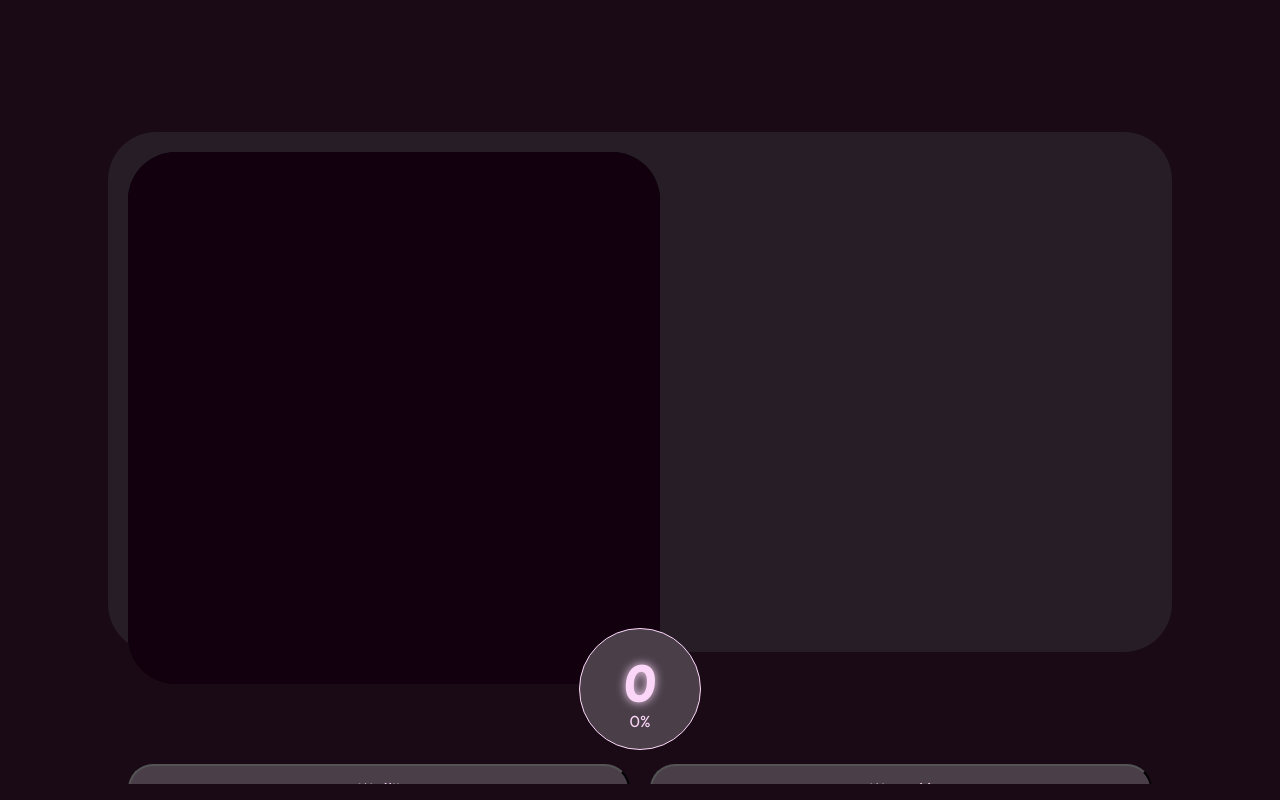
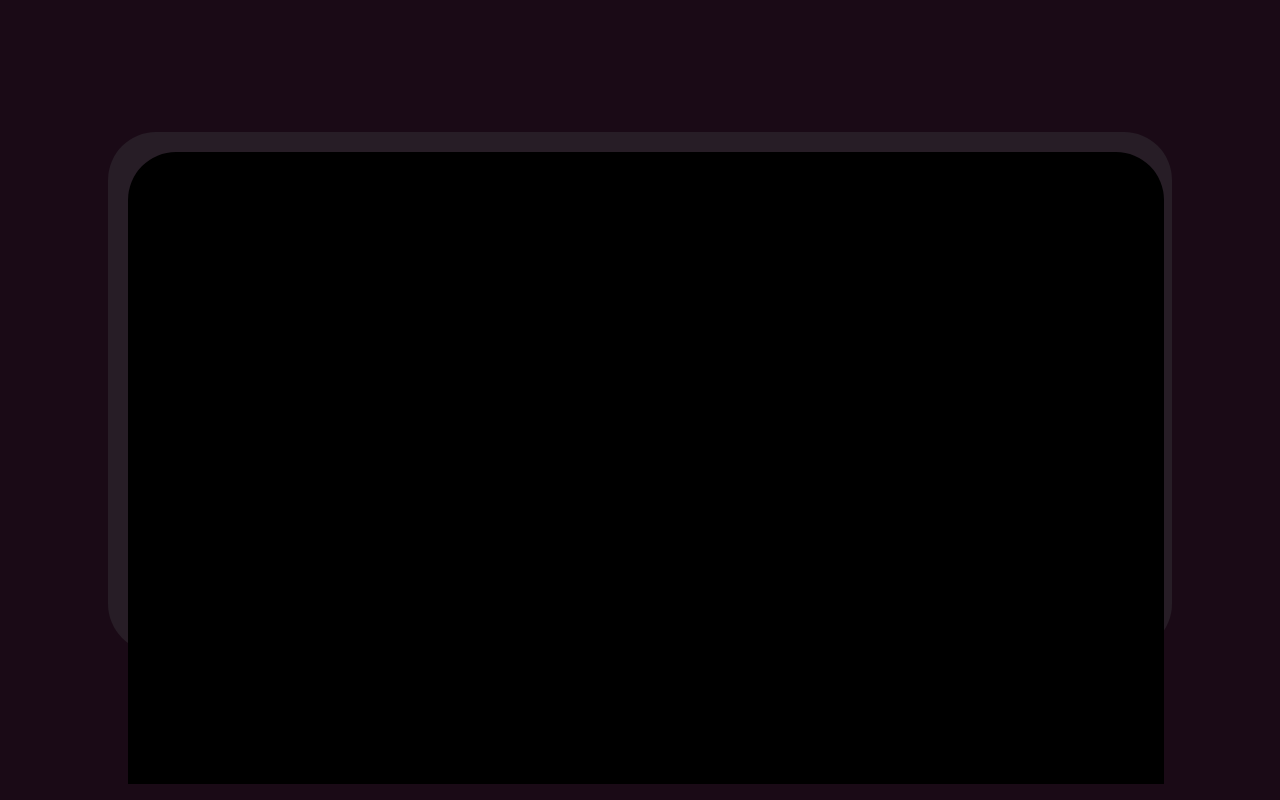
Before and after one commit to Bezik1/Digit-Recognition-Frontend, a React (Vite) app: page / in a window 1280 px wide. Shown: the top 800 px of the page. Built offline with nearby package versions, Linux system fonts and the light colour scheme.

Commit message:
Fixing Pixel Placing Error v4

```diff
--- a/src/components/DrawingCanvas.tsx
+++ b/src/components/DrawingCanvas.tsx
@@ -28,14 +28,14 @@ const DrawingCanvas: React.FC = () => {
     const updatePixels = () =>{
         setPixels((prev) => {
             if(!lastPos.current) {
-                throw new Error("Illegal State")
+                return prev;
             }
-
             const updated = markCrossPixels(lastPos.current.x, lastPos.current.y, prev);
             drawCrossPixel(canvasRef, lastPos.current.x, lastPos.current.y);
             return updated;
         });
     }
+
 
     const handleMouse = (e: React.MouseEvent) => {
         if (!isDrawing) return;
@@ -69,14 +69,24 @@ const DrawingCanvas: React.FC = () => {
     };
 
     const clearCanvas = () => {
-        const ctx = canvasRef.current!.getContext("2d")!;
+        const canvas = canvasRef.current!;
+        const ctx = canvas.getContext("2d")!;
+
+        const scale = window.devicePixelRatio || 1;
+
+        ctx.setTransform(1, 0, 0, 1, 0, 0); // reset skalowania
+        ctx.clearRect(0, 0, canvas.width, canvas.height); // czyść cały canvas
+        ctx.scale(scale, scale); // ustaw ponownie skalowanie
+
         ctx.fillStyle = "#12000f";
-        ctx.fillRect(0, 0, CANVAS_SIZE, CANVAS_SIZE);
+        ctx.fillRect(0, 0, CANVAS_SIZE, CANVAS_SIZE); // rysuj w logicznej przestrzeni
+
         setPixels(Array.from({ length: GRID_SIZE }, () => Array(GRID_SIZE).fill(0)));
         lastPos.current = null;
         setPrediction(0);
-        setProbability(0)
+        setProbability(0);
     };
+
 
     const handleSend = async () => {
         setLoading(true)
@@ -92,13 +102,13 @@ const DrawingCanvas: React.FC = () => {
         const canvas = canvasRef.current!;
         const rect = canvas.getBoundingClientRect();
         const touch = e.touches[0];
-        const scaleX = canvas.width / rect.width;
-        const scaleY = canvas.height / rect.height;
-        const x = Math.floor((touch.clientX - rect.left) * scaleX / PIXEL_SIZE);
-        const y = Math.floor((touch.clientY - rect.top) * scaleY / PIXEL_SIZE);
+
+        const x = Math.floor((touch.clientX - rect.left) / (rect.width / GRID_SIZE));
+        const y = Math.floor((touch.clientY - rect.top) / (rect.height / GRID_SIZE));
 
         return { x, y };
     };
+
 
     const handleTouchStart = (e: React.TouchEvent) => {
         e.preventDefault();
@@ -138,18 +148,19 @@ const DrawingCanvas: React.FC = () => {
     };
 
     useEffect(() => {
+        clearCanvas();
+
         const canvas = canvasRef.current!;
-        const context = canvas.getContext("2d")!;
+        const ctx = canvas.getContext("2d")!;
 
-        const dpr = window.devicePixelRatio || 1;
-        canvas.width = CANVAS_SIZE * dpr;
-        canvas.height = CANVAS_SIZE * dpr;
+        const scale = window.devicePixelRatio || 1;
         canvas.style.width = `${CANVAS_SIZE}px`;
         canvas.style.height = `${CANVAS_SIZE}px`;
-        context.scale(dpr, dpr);
+        canvas.width = CANVAS_SIZE * scale;
+        canvas.height = CANVAS_SIZE * scale;
+        ctx.scale(scale, scale);
+    }, []);
 
-        clearCanvas();
-    }, []);
 
     return (
         <section>
--- a/src/components/index.css
+++ b/src/components/index.css
@@ -1,8 +1,4 @@
 .drawing-canvas {
-    touch-action: none;
-    -webkit-touch-callout: none;
-    -webkit-user-select: none;
-    user-select: none;
     border-radius: 3rem;
 }
 
--- a/src/const/canvas.ts
+++ b/src/const/canvas.ts
@@ -1,3 +1,5 @@
 export const GRID_SIZE = 28;
-export const PIXEL_SIZE = Math.round(window.innerWidth * 0.015);
+export const PIXEL_SIZE =  window.innerWidth >= 1480
+    ? Math.round(window.innerWidth * 0.015)
+    : Math.round(window.innerWidth * 0.029)
 export const CANVAS_SIZE = GRID_SIZE * PIXEL_SIZE;
```
